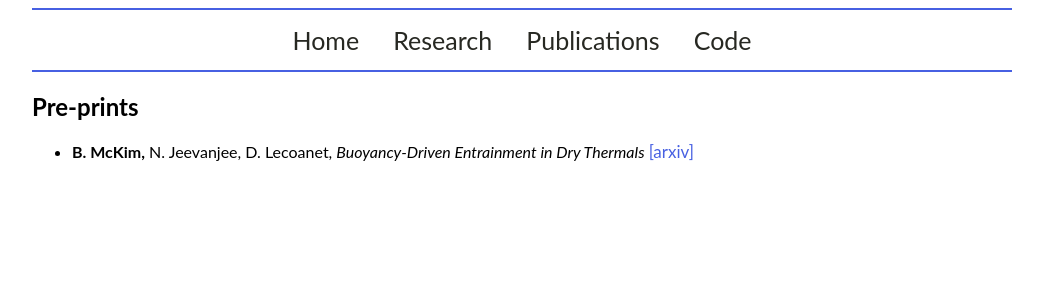
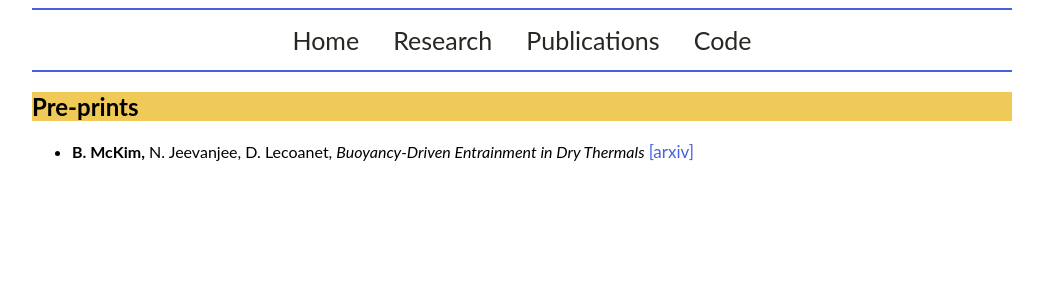
Before and after one commit to mckimb/mckimb.github.io, a Jekyll site: the page built from papers/index.html, in a window 1280 px wide. Shown: the top 300 px of the page, without its empty margins (118-1161 px from the left). Built offline with Jekyll 4.4.1, drawn with Linux system fonts in a browser that asks for light colours.

Commit message:
Update main.css

```diff
--- a/css/main.css
+++ b/css/main.css
@@ -4,11 +4,12 @@ body {
     font-family: "Lato", sans-serif;
 }
 
-/*
 body h2 {
-    color: #e24760;
+    \\ color: #e24760;
+    background-color: #EFCA58;
+
 }
-*/
+
 
 body p {
     font-size: 17px;
```
